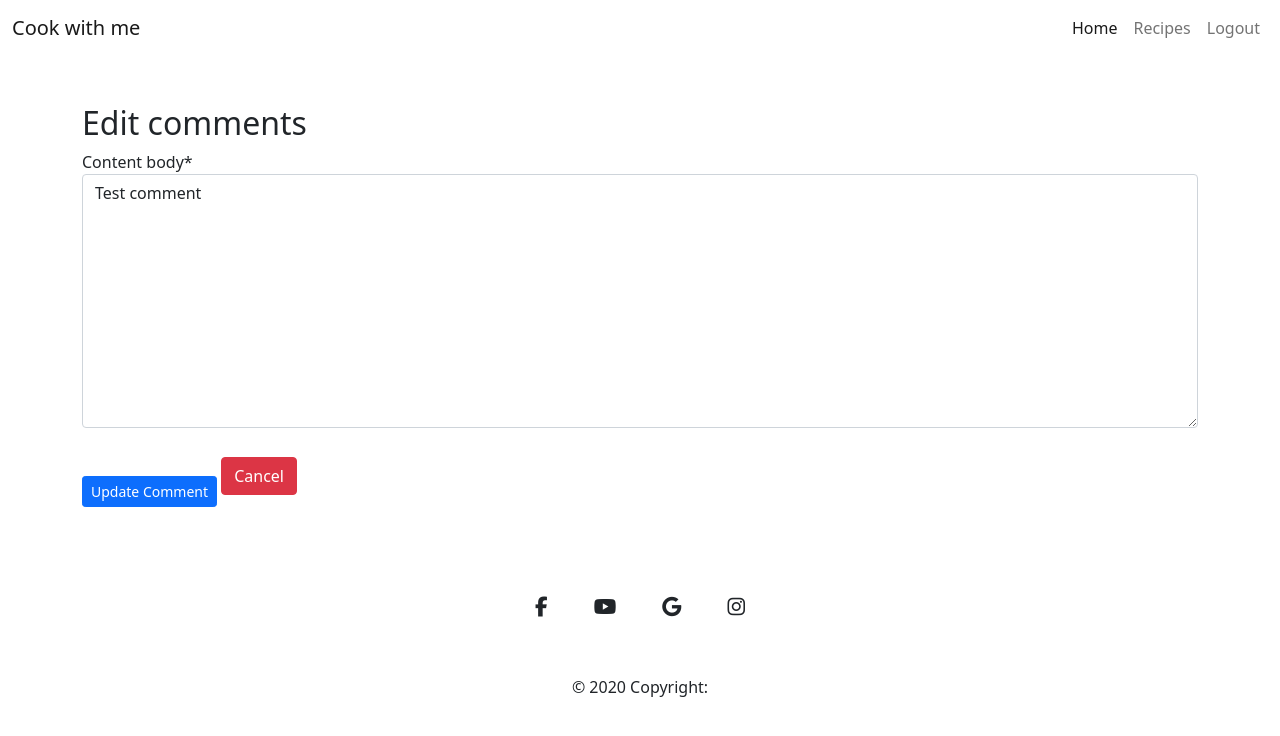
After one commit to Godinhoweverson/cook-with-me, a Django app: page /comment/edit/1/ in a window 1280 px wide. The commit adds this page. Shown: the top 736 px of the page. Run offline with Django 3.2, Linux system fonts and the light colour scheme; a user stored in the database is signed in; data comes from the database, SQL or seed files in the repository; both versions use the stored data as it was after the commit; some libraries are stand-ins or nearby versions.

Commit message:
Add comment_edit.html for user comment editing functionality.

```diff
--- a/cook_recipe/urls.py
+++ b/cook_recipe/urls.py
@@ -1,8 +1,9 @@
 from django.urls import path
-from .views import home, recipe_list, recipe_content
+from .views import home, recipe_list, recipe_content, edit_comment
 
 urlpatterns = [
     path('', home, name='home'),
     path('recipes/', recipe_list, name='recipes'),
-    path('recipes/<int:recipe_id>/',  recipe_content, name='recipe_content'),
+    path('recipes/<int:recipe_id>/', recipe_content, name='recipe_content'),
+    path('comment/edit/<int:comment_id>/', edit_comment, name='edit_comment'),
 ]
--- a/cook_recipe/views.py
+++ b/cook_recipe/views.py
@@ -35,3 +35,20 @@ def recipe_content(request, recipe_id):
         else:
             return redirect('account_login')
     return render(request, 'recipe_content.html', {'form':form, 'recipe':recipe, 'comments': comments})
+
+
+def edit_comment(request, comment_id):
+    comment = get_object_or_404(Comment, id=comment_id)
+
+    if request.user != comment.user and not request.user.is_staff:
+        return redirect('recipe_content', recipe_id=comment.recipe.id)
+
+    if request.method == 'POST':
+        form = CommentForm(request.POST, instance=comment)
+        if form.is_valid():
+            form.save()
+            return redirect('recipe_content', recipe_id=comment.recipe.id)
+    else:
+        form = CommentForm(instance=comment)
+
+    return render(request, 'edit_comment.html', {'form': form})
--- /dev/null
+++ b/templates/edit_comment.html
@@ -0,0 +1,16 @@
+{% extends 'base.html' %}
+{% load static%}
+{% load crispy_forms_tags%}
+{% block title %}Edit Comment{% endblock %}
+
+{% block content %}
+<div class="container mt-5">
+    <h2>Edit comments</h2>
+    <form method="post">
+        {% csrf_token %}
+        {{ form|crispy }}
+       <button class="btn btn-primary btn-sm mt-5">Update Comment</button>
+       <a href="{% url 'recipe_content' comment.recipe.id %}" class="btn btn-danger mt-3">Cancel</a>
+    </form>
+</div>
+{% endblock %}
--- a/templates/recipe_content.html
+++ b/templates/recipe_content.html
@@ -66,13 +66,14 @@
                                 {% csrf_token %}
                                 {{ form|crispy }}
                                 <button type="submit" class="btn btn-success btn-sm mt-5">Publish</button>
-                                <button type="button" class="btn btn-primary btn-sm mt-5">Edit</button>
+                                    {% if user == comment.user or user.is_staff %}
+                                        <button><a href="{% url 'edit_comment' comment.id %}" class="btn btn-primary btn-sm mt-5">Edit</a></button>
+                                    {% endif %}
                                 <button type="button" class="btn btn-danger btn-sm mt-5">Delete</button>
                             </form>
                         {% else %}
                             <p>You must be Logged in to post a comment <a href="{% url 'account_login' %}">click here</a> to login </p>
                         {% endif %}
-
                     </div>
                 </div>
             </div>
```
Also changed, not shown: db.sqlite3.
